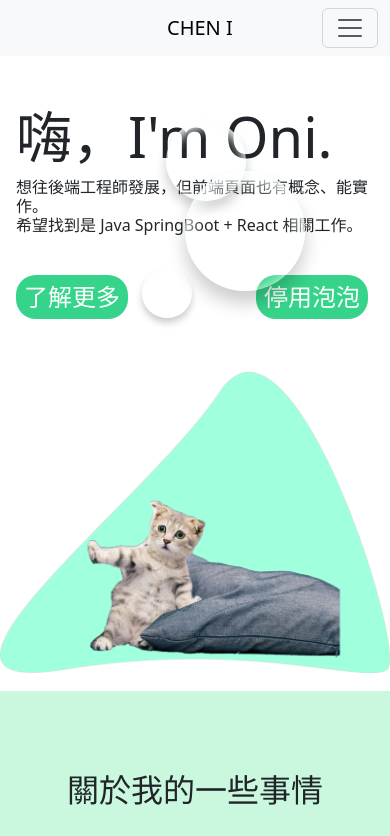
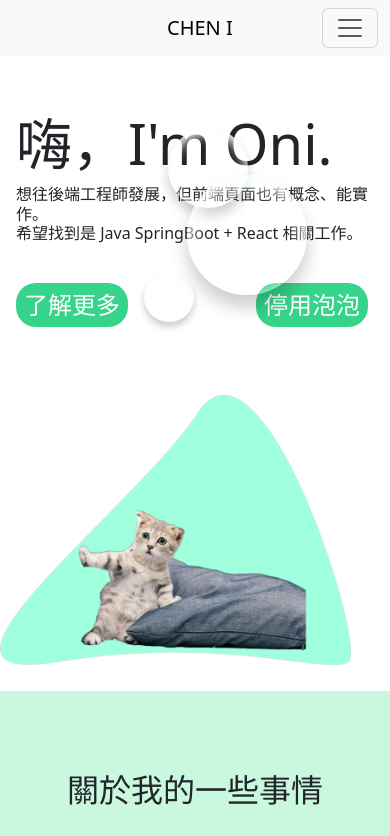
Before and after one commit to odenmeow/Portfolio, a Next.js app in the folder my-next/: page / in a window 390 px wide. Shown: the top 836 px of the page. Built offline with nearby package versions, Linux system fonts and the light colour scheme.

Commit message:
[修正] img  to Image 、innerHTML中含有【'】 改成雙引號、嗨 I'm oni需要改用   <h1>嗨，I&apos;m Oni.</h1>

```diff
--- a/my-next/components/layout.js
+++ b/my-next/components/layout.js
@@ -7,6 +7,7 @@ import "bootstrap/dist/css/bootstrap.min.css"; // 引入 Bootstrap CSS
 import style from "./layout.module.css";
 import Head from "next/head";
 import Link from "next/link";
+import Image from "next/image";
 
 import styleB from "../styles/bubble.module.css";
 
@@ -145,7 +146,9 @@ export default function Layout({ children, bubbleStatus }) {
       <footer>
         <div>
           Power by NextJS{" "}
-          <img
+          <Image
+            width={48}
+            height={48}
             style={{ height: "2rem", width: "2rem" }}
             src="/project3/images/ICONS/icons8-nextjs.svg"
             alt="nextjs"
--- a/my-next/pages/index.js
+++ b/my-next/pages/index.js
@@ -3,7 +3,7 @@ import ProgressBar from "react-bootstrap/ProgressBar";
 import "bootstrap/dist/css/bootstrap.min.css"; // 引入 Bootstrap CSS
 import style from "../styles/Home.module.css";
 import styleB from "../styles/bubble.module.css";
-
+import Image from "next/image";
 const mainSikksLeft = ["Java", "SpringBoot", "HTML", "CSS", "JavaScript"];
 const mainSikksRight = [
   "Node.js",
@@ -40,16 +40,16 @@ export default function Home() {
     if (wrap.classList.contains("bubbleShow")) {
       e.target.innerText = "停用泡泡";
       wrap.innerHTML = `
-        <div class='${styleB.bubble} ${styleB.x1}'></div>
-        <div class='${styleB.bubble} ${styleB.x2}'></div>
-        <div class='${styleB.bubble} ${styleB.x3}'></div>
-        <div class='${styleB.bubble} ${styleB.x4}'></div>
-        <div class='${styleB.bubble} ${styleB.x5}'></div>
-        <div class='${styleB.bubble} ${styleB.x6}'></div>
-        <div class='${styleB.bubble} ${styleB.x7}'></div>
-        <div class='${styleB.bubble} ${styleB.x8}'></div>
-        <div class='${styleB.bubble} ${styleB.x9}'></div>
-        <div class='${styleB.bubble} ${styleB.x10}'></div>
+        <div class="${styleB.bubble} ${styleB.x1}"></div>
+        <div class="${styleB.bubble} ${styleB.x2}"></div>
+        <div class="${styleB.bubble} ${styleB.x3}"></div>
+        <div class="${styleB.bubble} ${styleB.x4}"></div>
+        <div class="${styleB.bubble} ${styleB.x5}"></div>
+        <div class="${styleB.bubble} ${styleB.x6}"></div>
+        <div class="${styleB.bubble} ${styleB.x7}"></div>
+        <div class="${styleB.bubble} ${styleB.x8}"></div>
+        <div class="${styleB.bubble} ${styleB.x9}"></div>
+        <div class="${styleB.bubble} ${styleB.x10}"></div>
       `;
     } else {
       e.target.innerText = "啟用泡泡";
@@ -60,7 +60,7 @@ export default function Home() {
     <Layout>
       <section className={style["main-area"]}>
         <div className={style.info}>
-          <h1>嗨，I'm Oni.</h1>
+          <h1>嗨，I&apos;m Oni.</h1>
           <h2>
             想往後端工程師發展，但前端頁面也有概念、能實作。
             <br />
@@ -72,7 +72,15 @@ export default function Home() {
           </a>
         </div>
         <div className={style["img-area"]}>
-          <img src="/project3/images/貓貓彎曲三角形.png" alt="貓貓頭貼" />
+          <Image
+            className={style.nextImage}
+            width={0}
+            height={0}
+            sizes="100vw"
+            style={{ width: "90%", height: "auto" }}
+            src="/project3/images/貓貓彎曲三角形.png"
+            alt="貓貓頭貼"
+          />
         </div>
       </section>
 
@@ -198,32 +206,44 @@ export default function Home() {
               <tr>
                 <td>專長</td>
                 <td>
-                  <img
+                  <Image
+                    width={48}
+                    height={48}
                     src="/project3/images/ICONS/icons8-css3.svg"
                     alt="CSSIcon"
                   />
                   、
-                  <img
+                  <Image
+                    width={48}
+                    height={48}
                     src="/project3/images/ICONS/icons8-html-5.svg"
                     alt="HTMLIcon"
                   />
                   、
-                  <img
+                  <Image
+                    width={48}
+                    height={48}
                     src="/project3/images/ICONS/icons8-javascript.svg"
                     alt="JavaScriptIcon"
                   />
                   、
-                  <img
+                  <Image
+                    width={48}
+                    height={48}
                     src="/project3/images/ICONS/icons8-react.svg"
                     alt="ReactIcon"
                   />
                   、
-                  <img
+                  <Image
+                    width={48}
+                    height={48}
                     src="/project3/images/ICONS/icons8-java.svg"
                     alt="JavaIcon"
                   />
                   、
-                  <img
+                  <Image
+                    width={48}
+                    height={48}
                     src="/project3/images/ICONS/icons8-spring-boot.svg"
                     alt="SpringBootIcon"
                   />
@@ -247,7 +267,18 @@ export default function Home() {
           </table>
         </section>
         <section className={style.picture}>
-          <img src="/project3/images/portrait.jpg" alt="me" />
+          <Image
+            className={style.nextImage}
+            width={0}
+            height={0}
+            sizes="100vw"
+            style={{ width: "90%", height: "auto" }}
+            alt="me"
+            src="/project3/images/portrait.jpg"
+            layout="fill"
+            objectFit="cover"
+          />
+
           <div className={style.greenRect1}></div>
           <div className={style.greenRect2}></div>
           <div className={style.greenRect3}></div>
--- a/my-next/styles/Home.module.css
+++ b/my-next/styles/Home.module.css
@@ -33,7 +33,8 @@ section.main-area div.info a:hover {
 section.main-area div.img-area {
   flex-basis: 500px;
 }
-section.main-area div.img-area img {
+section.main-area div.img-area img,
+.nextImage {
   width: 100%;
 }
 section.about-me {
@@ -166,7 +167,8 @@ section.resume section.picture {
   position: relative;
   padding: 2rem 0rem;
 }
-section.resume section.picture img {
+section.resume section.picture img,
+.nextImage {
   width: 90%;
   position: relative;
   z-index: 4;
@@ -200,7 +202,9 @@ section.resume section.picture div.greenRect3 {
   section.about-me section.description {
     width: 80%;
   }
-  section.resume section.picture img {
+  section.resume section.picture img,
+  .nextImage {
+    position: relative;
     width: 70%;
   }
   section.resume section.table {
```
